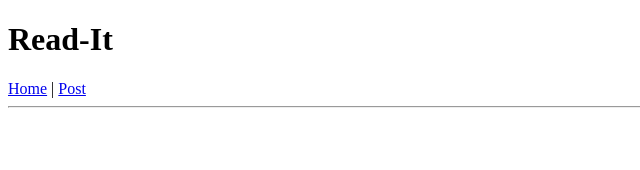
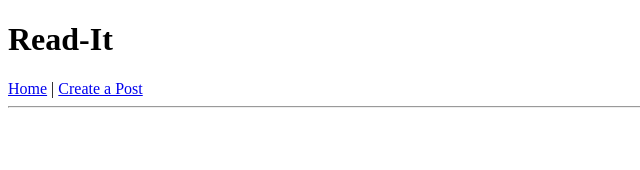
Before and after one commit to LaurenMusante/Read-It, a React app: page /#/ in a window 1280 px wide. Shown: the top 170 px of the page, without its empty margins (0-640 px from the left). Built offline with nearby package versions, Linux system fonts and the light colour scheme.

Commit message:
Just in case

```diff
--- a/src/components/Header.jsx
+++ b/src/components/Header.jsx
@@ -5,7 +5,7 @@ function Header(){
   return (
     <div>
       <h1>Read-It</h1>
-      <Link to="/">Home</Link> | <Link to="/newpost"> Post</Link>
+      <Link to="/">Home</Link> | <Link to="/newpost"> Create a Post</Link>
     </div>
   );
 }
--- a/src/components/NewPostForm.jsx
+++ b/src/components/NewPostForm.jsx
@@ -2,8 +2,6 @@ import React from 'react';
 import PropTypes from 'prop-types';
 import { v4 } from 'uuid';
 import { Redirect } from 'react-router-dom';
-
-
 
 class NewPostForm extends React.Component {
 
@@ -18,10 +16,6 @@ class NewPostForm extends React.Component {
         this.handleNewPostFormSubmission = this.handleNewPostFormSubmission.bind(this);
     }
 
-
-
-
-
     handleNewPostFormSubmission(event) {
         event.preventDefault();
         this.props.onNewPostCreation({ author: this.state._author.value, title: this.state._title.value, content: this.state._content.value, likes: 0, id: v4() });
@@ -34,7 +28,6 @@ class NewPostForm extends React.Component {
 
         return (
             <div>
-                <h1> Create a Post </h1>
                 {this.state.toHome ? <Redirect to='/' /> : ''}
                 <form onSubmit={this.handleNewPostFormSubmission}>
                     <input
```
